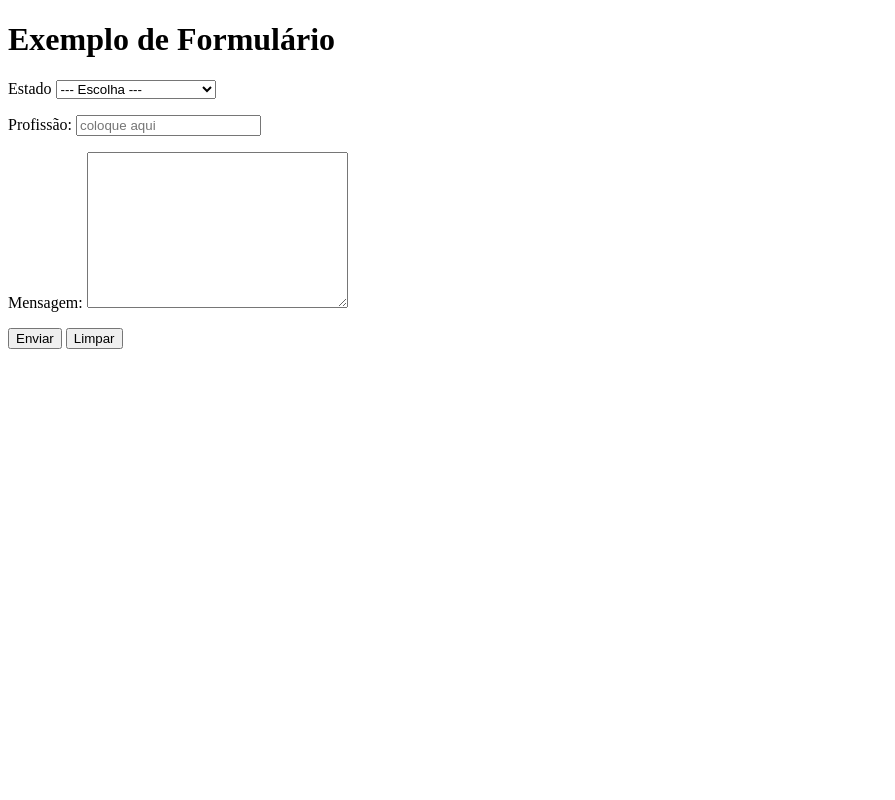
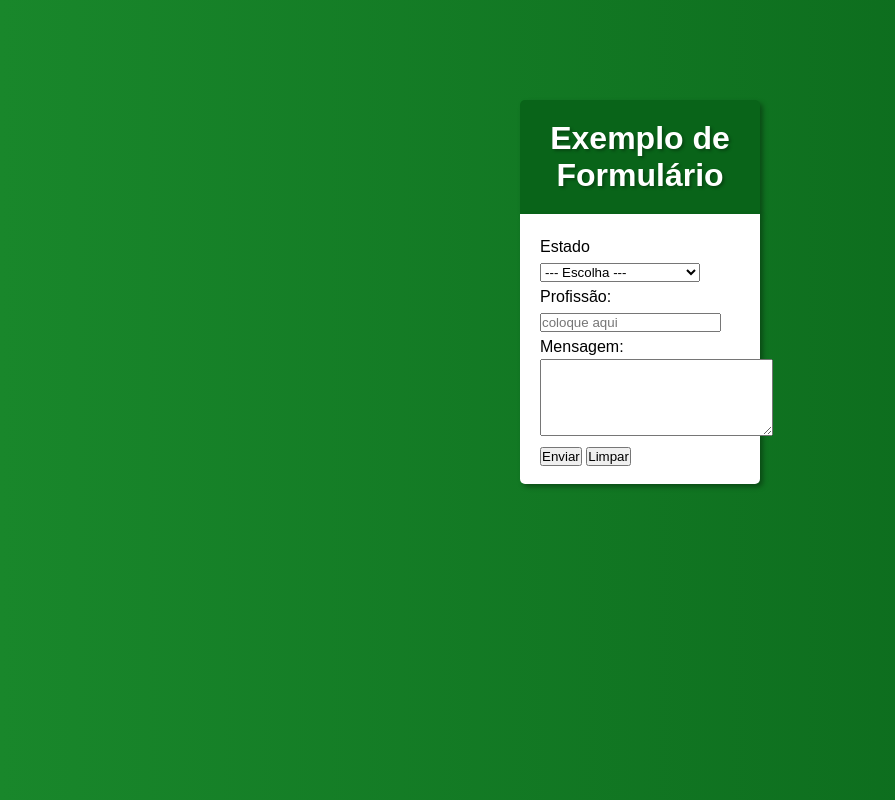
Before and after one commit to olsouza/html-css, a plain HTML site: page exercicios-modulo4/ex21/form007.html in a window 1280 px wide. Shown: the whole page, without its empty margins (0-895 px from the left). Drawn offline with Linux system fonts and the light colour scheme.

Commit message:
Update form007.html

```diff
--- a/exercicios-modulo4/ex21/form007.html
+++ b/exercicios-modulo4/ex21/form007.html
@@ -4,6 +4,46 @@
     <meta charset="UTF-8">
     <meta name="viewport" content="width=device-width, initial-scale=1.0">
     <title>Formulários</title>
+    <style>
+        *{
+            font-family: Arial, Helvetica, sans-serif;
+            margin: 0;
+            padding: 0;
+        }
+        body{
+            background-image: linear-gradient(to right, #19872B, #096419);
+        }
+        h1{
+            background-color: #096419;
+            text-align: center;
+            color: white;
+            margin: auto;
+            width: 200px;
+            padding: 20px;
+            border-top-right-radius: 5px;
+            border-top-left-radius: 5px;
+            margin-top: 100px;
+            box-shadow: 3px 3px 5px rgba(0, 0, 0, 0.345);
+            text-shadow: 2px 2px 3px rgba(0, 0, 0, 0.283);
+
+        }
+        form{
+            display: block;
+            height: 230px;
+            width: 200px;
+            background-color: white;
+            padding: 20px;
+            margin: auto;
+            border-bottom-left-radius: 5px;
+            border-bottom-right-radius: 5px;
+            box-shadow: 3px 3px 5px rgba(0, 0, 0, 0.345);
+        }
+
+        form, p{
+            text-align: left;
+            line-height: 25px;
+        }
+    </style>
 </head>
 <body>
     <h1>Exemplo de Formulário</h1>
@@ -39,7 +79,7 @@
 
         <p>
             <label for="imsg">Mensagem: </label>
-            <textarea name="msg" id="imsg" cols="30" rows="10"></textarea>
+            <textarea name="msg" id="imsg" cols="27" rows="5"></textarea>
         </p>
 
         <p>
```
